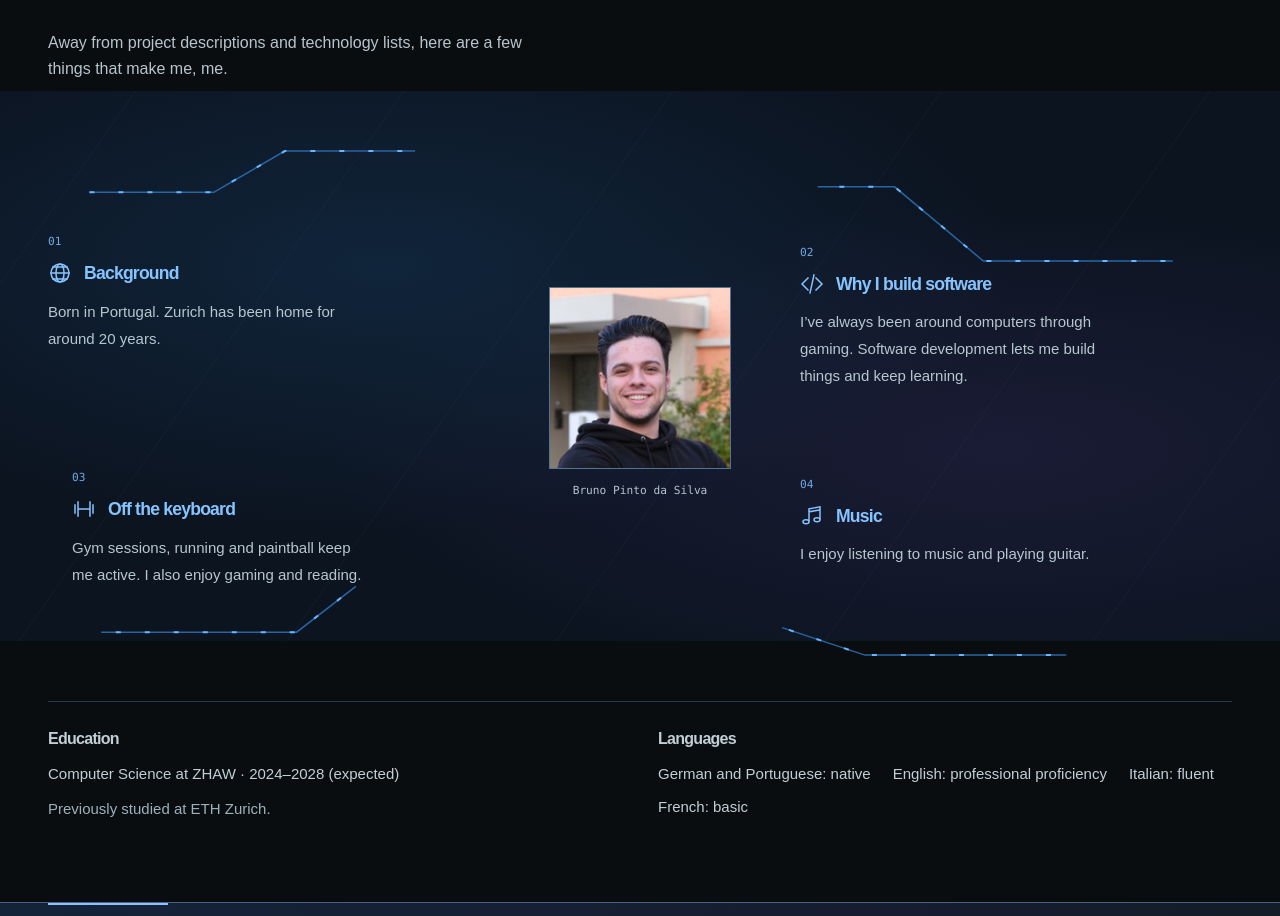
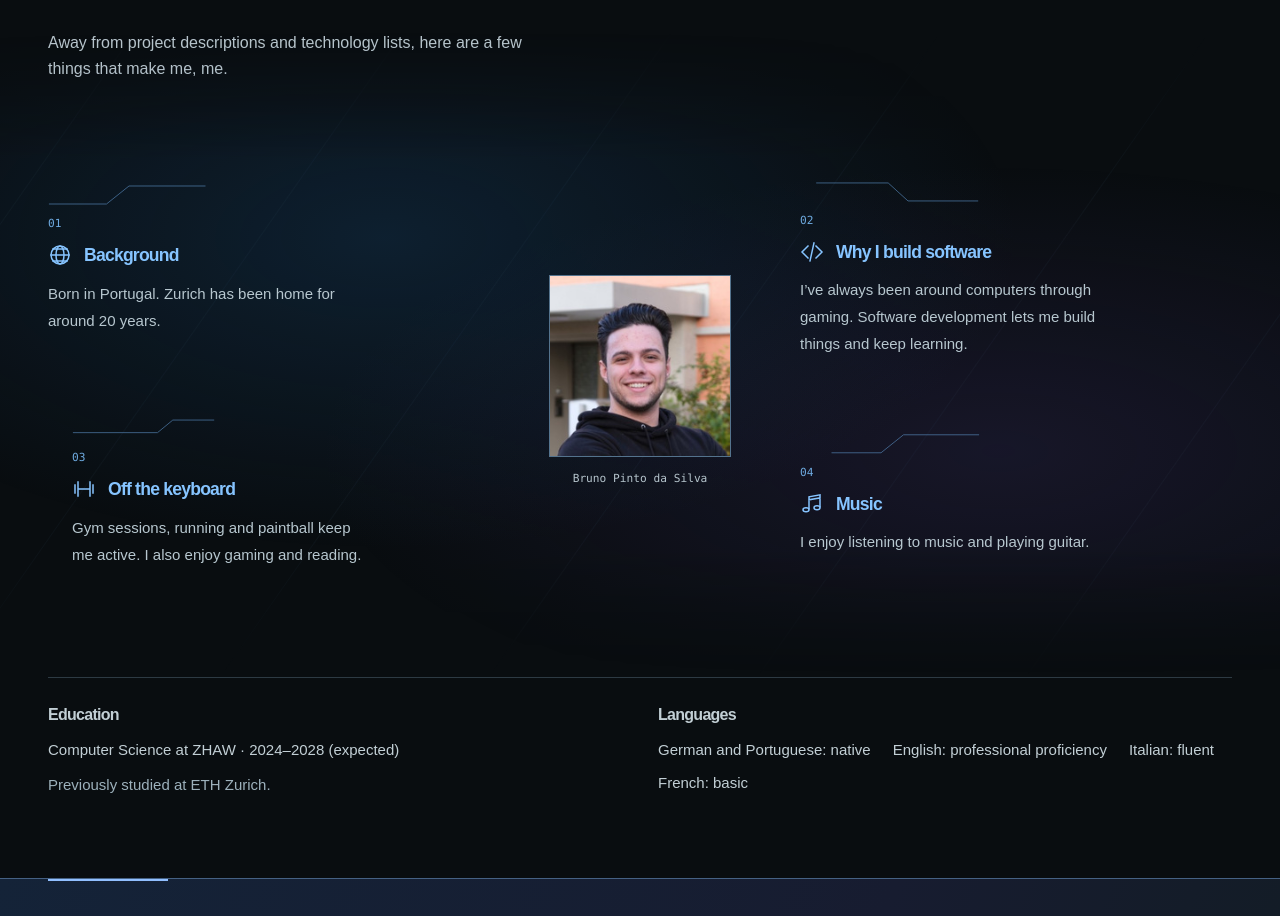
Before and after one commit to Bruno-Pinto/portfolio, a Next.js app: page / in a window 1280 px wide. Shown: the part 6422-7338 px from the top of the page. Built offline with nearby package versions, Linux system fonts and the light colour scheme.

Commit message:
Anchor About accents to text and soften parallax background edges

```diff
--- a/src/components/about-map.module.css
+++ b/src/components/about-map.module.css
@@ -11,8 +11,8 @@
   position: relative;
   display: grid;
   grid-template-columns: minmax(0, 1fr) 220px minmax(0, 1fr);
-  gap: 60px 50px;
-  padding-block: 64px;
+  gap: 72px 50px;
+  padding-block: 60px;
   align-items: center;
 }
 .map::before {
@@ -21,8 +21,8 @@
   z-index: 0;
   left: calc(50% - 50vw);
   width: 100vw;
-  top: 0;
-  bottom: 0;
+  top: -60px;
+  bottom: -60px;
   pointer-events: none;
   background:
     radial-gradient(ellipse at 30% 32%, #194b794d, transparent 50%),
@@ -33,23 +33,25 @@
       #6fa6d10b 111px,
       transparent 112px 220px
     ),
-    #0c1420;
+    transparent;
+  mask-image: linear-gradient(
+    to bottom,
+    transparent,
+    black 20%,
+    black 80%,
+    transparent
+  );
   transform: translateY(var(--about-parallax, 0px));
 }
 .connections {
   position: absolute;
-  inset: 0;
-  width: 100%;
-  height: 100%;
+  top: -24px;
+  left: 0;
+  width: 180px;
+  height: 30px;
+  color: #5788ba;
+  opacity: 0.65;
   pointer-events: none;
-}
-.flow {
-  stroke-dasharray: 5 24;
-  animation: analyse-lines 8s linear infinite;
-  animation-play-state: paused;
-}
-.map[data-active="true"] .flow {
-  animation-play-state: running;
 }
 .portrait {
   grid-column: 2;
@@ -103,7 +105,7 @@
   grid-column: 3;
   grid-row: 1;
   animation-delay: -3s;
-  margin-top: 52px;
+  margin-top: 24px;
 }
 .panel[data-panel="hobbies"] {
   grid-column: 1;
@@ -115,7 +117,7 @@
   grid-column: 3;
   grid-row: 2;
   animation-delay: -1s;
-  margin-top: -24px;
+  margin-top: -8px;
 }
 .index {
   margin: 0 0 10px;
--- a/src/components/about-map.tsx
+++ b/src/components/about-map.tsx
@@ -19,37 +19,6 @@ export function AboutMap({ locale }: { locale: Locale }) {
         <h2 id="about-title">{t.title}</h2>
         <p className={styles.intro}>{t.intro}</p>
         <AboutMotion className={"about-map " + styles.map}>
-          <svg
-            className={"about-connections " + styles.connections}
-            viewBox="0 0 1000 600"
-            preserveAspectRatio="none"
-            aria-hidden="true"
-            focusable="false"
-          >
-            {[
-              "M35 80H140L200 35H310",
-              "M650 74H715L790 155H950",
-              "M45 560H210L260 510",
-              "M620 555L690 585H860",
-            ].map((path, index) => (
-              <g key={path} fill="none" data-connection={index}>
-                <path
-                  d={path}
-                  stroke="#2865a2"
-                  strokeWidth="1.5"
-                  vectorEffect="non-scaling-stroke"
-                />
-                <path
-                  className={styles.flow}
-                  d={path}
-                  stroke="#69b5ff"
-                  strokeWidth="2"
-                  vectorEffect="non-scaling-stroke"
-                  style={{ animationDelay: index * -1.5 + "s" }}
-                />
-              </g>
-            ))}
-          </svg>
           <figure className={styles.portrait}>
             <div className={styles.photoFrame}>
               <Image
@@ -68,6 +37,27 @@ export function AboutMap({ locale }: { locale: Locale }) {
               data-panel={panel.id}
               key={panel.id}
             >
+              <svg
+                className={"about-connections " + styles.connections}
+                viewBox="0 0 200 32"
+                aria-hidden="true"
+                focusable="false"
+              >
+                <path
+                  d={
+                    [
+                      "M1 26H65L90 6H175",
+                      "M18 6H98L120 26H198",
+                      "M1 20H95L112 6H158",
+                      "M35 26H90L115 6H199",
+                    ][index]
+                  }
+                  fill="none"
+                  stroke="currentColor"
+                  strokeWidth="1"
+                  vectorEffect="non-scaling-stroke"
+                />
+              </svg>
               <p className={styles.index} aria-hidden="true">
                 0{index + 1}
               </p>
```
Also changed, not shown: 1 other file (tests, documents, lock files or other folders).
